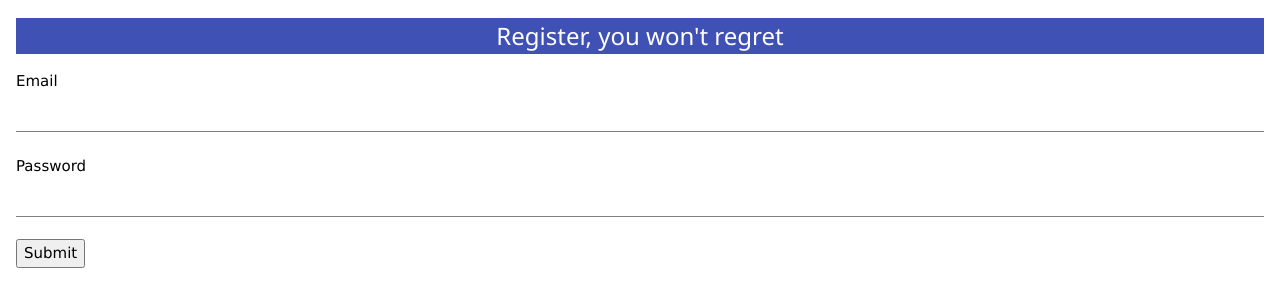
After one commit to leminh2511/Heroku_project, a Flask app: page /register in a window 1280 px wide. The commit adds this page. Shown: the top 307 px of the page. Run offline with Flask 2, Linux system fonts and the light colour scheme; parts of the project's set-up code (start-up, migrations or seed data) failed here and were passed over.

Commit message:
Update_Form_Sport_Day8

```diff
--- a/app.py
+++ b/app.py
@@ -1,8 +1,21 @@
-from flask import Flask,render_template
+from flask import Flask,render_template,url_for,request
+import mongoengine
+from mongoengine import *
 
 app = Flask(__name__)
-
-
+host="ds133428.mlab.com"
+port=33428
+db_name="minhle"
+user_name="sport_minh"
+password="ckiuckiu2511"
+mongoengine.connect(db_name, host=host, port=port, username=user_name, password=password)
+class User(Document):
+    email=StringField()
+    password=StringField()
+class Sport(Document):
+    name=StringField()
+    sport=StringField()
+    link=StringField()
 @app.route('/')
 def hello_world():
     return 'Hello World!'
@@ -42,15 +55,45 @@ sport_list=[
         "Desc":" International Boxing Federation",
         "link":"http://www.worldboxingfederation.net/",
         "img":"https://s-media-cache-ak0.pinimg.com/736x/d1/10/71/d110715ac88f2caaf3c09a3cd5befa01.jpg"
+    },
+    {
+        "Name":"Japanese Anti-Virus",
+        "Desc":"JAV ^^",
+        "link":"https://www.facebook.com/javfanclub02/",
+        "img":"http://www.japantrends.com/japan-trends/wp-content/uploads/2014/08/akb48-idol-group-decline-popularity-tv-commercials.jpg"
     }
 ]
-@app.route("/sport")
+@app.route("/sport",methods=["GET","POST"])
 def sport():
-    return render_template("Sport.html",sport_list=sport_list)
+    if request.method =="GET":
+        return render_template("Sport.html",sport_list=sport_list)
+    elif request.method=="POST":
+        name=request.form["name"]
+        sport=request.form["sport"]
+        link=request.form["link"]
+
+        idea=Sport(name=name,sport=sport,link=link)
+        idea.save()
+        return "Thank for your ideas"
 
 @app.route("/myself")
 def myself():
     return render_template("my_self.html")
 
+@app.route("/register",methods=["GET","POST"])
+def register():
+    if request.method=="GET":
+        return render_template("register_form.html")
+    elif request.method=="POST":
+        email=request.form["email"]
+        password=request.form["password"]
+
+        user = User(email=email,password=password) #Contructor
+        user.save()
+        # kiem tra tai khoan
+        return "Thank you for registering"
+
+
+
 if __name__ == '__main__':
     app.run()
--- /dev/null
+++ b/templates/register_form.html
@@ -0,0 +1,24 @@
+<!DOCTYPE html>
+<html lang="en">
+<head>
+    <meta charset="UTF-8">
+    <title>Register</title>
+    <link rel="stylesheet" href="../static/w3.css">
+{#    mongodb://<dbuser>:<dbpassword>@ds133428.mlab.com:33428/minhle#}
+
+</head>
+<body>
+
+    <form class="w3-form w3-container" method="post" action="{{ url_for("register")}}">
+        <div>
+            <h3 class="w3-container w3-indigo w3-center w3-margin-bottom">Register, you won't regret</h3>
+        </div>
+        <label for="email">Email</label><br>
+        <input class="w3-input" type="text" name="email"><br>
+        <label for="password">Password</label><br>
+        <input class="w3-input" type="password" name="password"><br>
+        <input type="submit">
+    </form>
+
+</body>
+</html>
```
Also changed, not shown: templates/Sport.html (+28 -6 lines).
